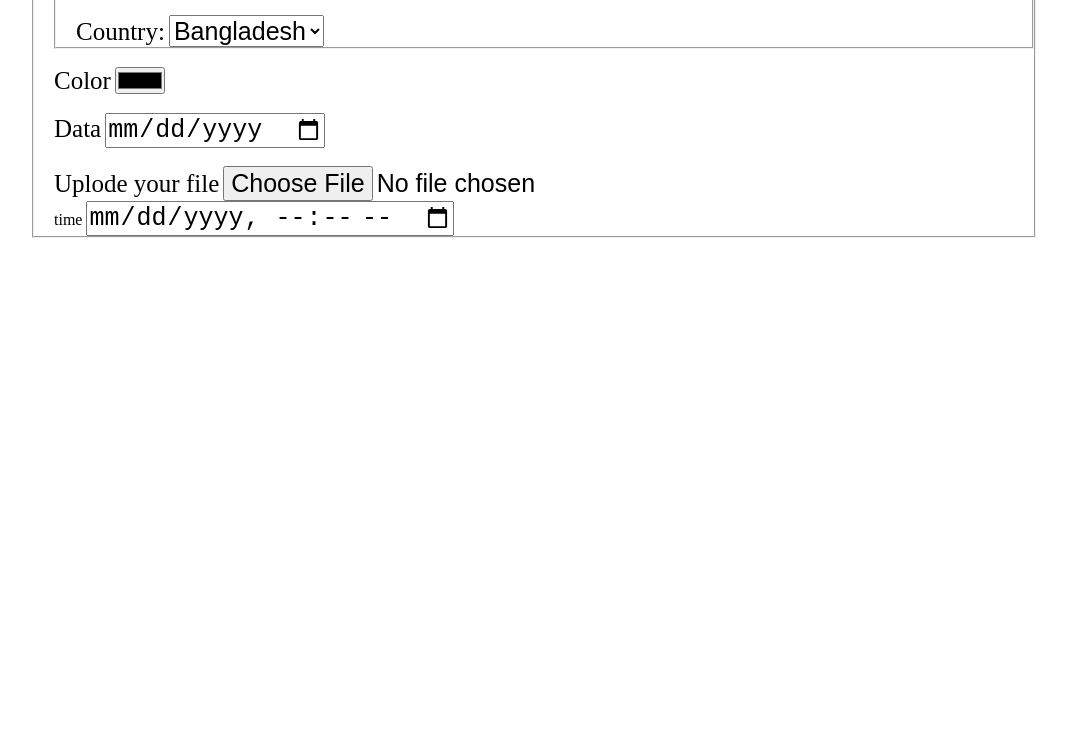
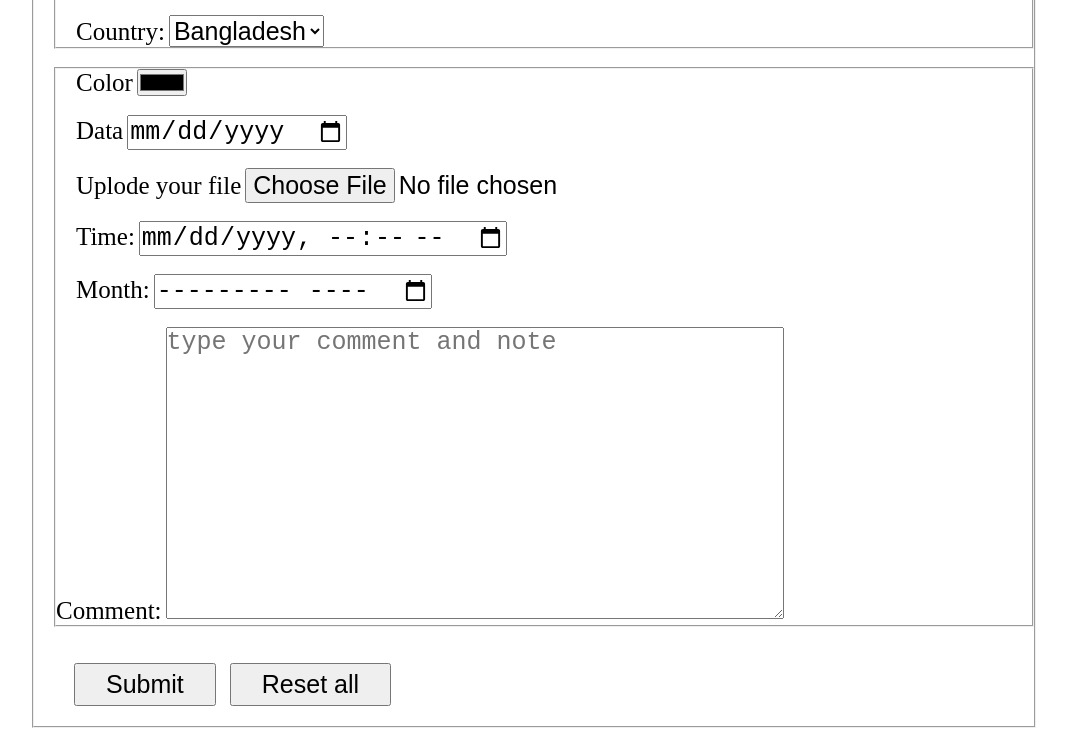
Before and after one commit to Mosarof-pro/website6, a plain HTML site: page index.html in a window 1280 px wide. Shown: the part 628-1376 px from the top of the page, without its empty margins (116-1183 px from the left). Before the commit the page ends 866 px from the top, so only its background shows below. Drawn offline with Linux system fonts and the light colour scheme.

Commit message:
some code added

```diff
--- a/index.html
+++ b/index.html
@@ -20,7 +20,7 @@
                 <label class="label-1" for="name">
                     Name:
                 </label><br>
-                <input class="input-1" type="text" name="name" id="name" placeholder="Type Your name" size="50px " />
+                <input class="input-1" list="names" name="name" id="name" placeholder="Type Your name" size="50px " />
             </div><br>
             <div>
                 <label class="label-1" for="email"> Email:</label><br>
@@ -67,19 +67,39 @@
                     </select>
                 </div>
             </fieldset><br>
-            <div>
+
+            <fieldset>
+                <div>
                 <label class="label-1" for="color">Color</label>
                 <input type="color"><br><br>
                 <label class="label-1" for="data">Data</label>
                 <input class="label-1" type="date"><br><br>
                 <label class="label-1" for="">Uplode your file</label>
-                <input class="label-1" type="file"><br>
-                <label for="">time</label>
-                <input class="label-1" type="datetime-local">
+                <input class="label-1" type="file"><br><br>
+                <label class="label-1" for="">Time:</label>
+                <input class="label-1" type="datetime-local"><br><br>
+                <label class="label-1" for="Month">Month:</label>
+                <input class="label-1" type="month" id="month">
 
+            </div><br>
+            <datalist id="names">
+                <option value="mosarof">
+                <option value="munir">
+                <option value="rubai">
+                <option value="shakib">
+                <option value="kamrul">
+
+            </datalist>
+            <label class="label-1" for="comment">Comment:</label>
+            <textarea class="label-1" name="comment" id="comment" rows="10px" cols="40px" placeholder="type your comment and note"></textarea>
+            </fieldset><br><br>
+            <div class="oke">
+
+            <input class="label-1 c" type="submit" value="Submit">
+            <input class="label-1 c" type="reset" name="reset" id="" value="Reset all">
             </div>
+        </fieldset>
 
-        </fieldset>
     </form>
 
 
--- a/style.css
+++ b/style.css
@@ -7,7 +7,7 @@
     margin: auto;
 }
 .forme{
-    margin-top: 20px;
+    margin: 20px 0;
 
 }
 div{
@@ -26,3 +26,12 @@ fieldset{
 .b{
     margin-right: 20px;
 }
+.oke{
+    margin-left: 30px;
+
+}
+.c{
+    margin-left: 10px;
+    padding: 5px 30px;
+    margin-bottom: 20px;
+}
```
